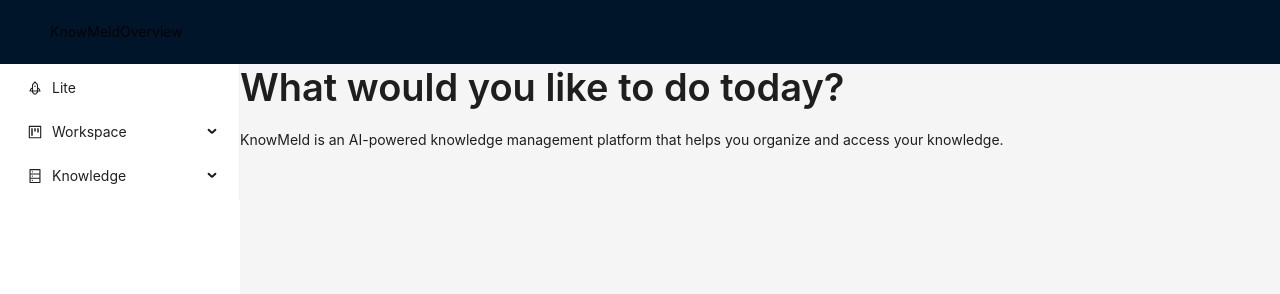
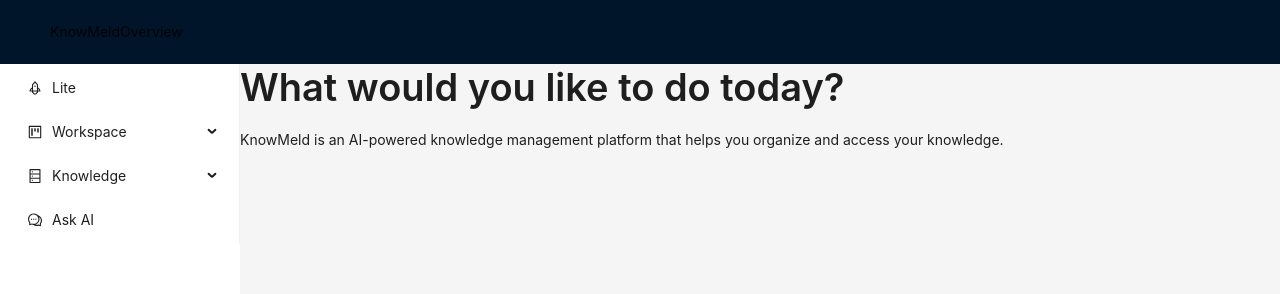
Before and after one commit to unit-mesh/know-meld, a Next.js app: page / in a window 1280 px wide. Shown: the top 294 px of the page. Built offline with nearby package versions, Linux system fonts and the light colour scheme; what @ant-design/nextjs-registry would draw is missing.

Commit message:
fix: fix console errors

```diff
--- a/src/app/layout.tsx
+++ b/src/app/layout.tsx
@@ -4,7 +4,7 @@ import { Layout } from "antd";
 import { Geist, Geist_Mono } from "next/font/google";
 
 import Header from "@/components/layout/Header";
-import Sider from "@/components/layout/Sider";
+import Sider, { MenuItem } from "@/components/layout/Sider";
 import Content from "@/components/layout/Content";
 
 import {
@@ -15,6 +15,7 @@ import {
 } from "@ant-design/icons";
 
 import "./globals.css";
+import React from "react";
 
 const geistSans = Geist({
   variable: "--font-geist-sans",
@@ -33,7 +34,7 @@ export const metadata: Metadata = {
 
 const headerTitle = "KnowMeld";
 
-const menus = [
+const menuItems: MenuItem[] = [
   {
     key: "lite",
     label: "Lite",
@@ -43,12 +44,12 @@ const menus = [
   {
     key: "workspace",
     label: "Workspace",
-    icon: <ProjectOutlined />,
-    items: [
+    icon: <ProjectOutlined/>,
+    children: [
       {
         key: "/workspace/feature/analysis",
         label: "Feature Analysis",
-        icon: <RocketOutlined />,
+        icon: <RocketOutlined/>,
         routeTo: "/workspace/feature/analysis",
       }
     ],
@@ -56,21 +57,27 @@ const menus = [
   {
     key: "knowledge",
     label: "Knowledge",
-    icon: <DatabaseOutlined />,
-    items: [
+    icon: <DatabaseOutlined/>,
+    children: [
       {
         key: "item-2-sub-1",
         label: "Item 2 Sub 1",
-        icon: <DatabaseOutlined />,
+        icon: <DatabaseOutlined/>,
         routeTo: "/",
       },
       {
         key: "item-2-sub-2",
         label: "Item 2 Sub 2",
-        icon: <DatabaseOutlined />,
+        icon: <DatabaseOutlined/>,
         routeTo: "/",
       },
     ],
+  },
+  {
+    key: "chat",
+    label: "Ask AI",
+    icon: <CommentOutlined/>,
+    routeTo: "/",
   }
 ];
 
@@ -85,12 +92,12 @@ export default function RootLayout({
       className={`${geistSans.variable} ${geistMono.variable} antialiased`}
     >
     <AntdRegistry>
-          <Layout style={{ height: "100vh", display: "flex", flexDirection: "column" }}>
-            <Header style={{ display: "flex", alignItems: "center" }}  headerTitle={headerTitle}/>
-            <Layout style={{ flex: 1, display: "flex", flexDirection: "row", overflow: "hidden" }}>
-              <Sider width={240} style={{ overflow: "auto" }} menus={menus} />
+      <Layout style={{height: "100vh", display: "flex", flexDirection: "column"}}>
+        <Header style={{display: "flex", alignItems: "center"}} headerTitle={headerTitle}/>
+        <Layout style={{flex: 1, display: "flex", flexDirection: "row", overflow: "hidden"}}>
+          <Sider width={240} style={{overflow: "auto"}} menuItems={menuItems}/>
           <Layout
-                style={{ display: "flex", flexDirection: "column", flex: 1, overflow: "auto" }}>
+            style={{display: "flex", flexDirection: "column", flex: 1, overflow: "auto"}}>
             <Content
               style={{
                 margin: 0,
--- a/src/components/layout/Header.tsx
+++ b/src/components/layout/Header.tsx
@@ -6,9 +6,11 @@ import Link from "next/link";
 const { Header } = Layout;
 
 export default function AntdHeader(props: LayoutProps & { headerTitle: string }) {
+    const { headerTitle, ...otherProps } = props;
+
   return (
     <Header
-      {...props}
+      {...otherProps}
       className="flex items-center justify-between px-4 bg-background text-foreground"
       style={{
         ...props.style,
--- a/src/components/layout/Sider.tsx
+++ b/src/components/layout/Sider.tsx
@@ -1,88 +1,61 @@
 "use client";
 
-import Layout, { SiderProps } from "antd/lib/layout";
-import { Menu, theme, Tooltip } from "antd";
-import { usePathname, useRouter } from "next/navigation";
+import Layout, {SiderProps} from "antd/lib/layout";
+import {Menu, MenuProps, theme } from "antd";
+import {usePathname, useRouter} from "next/navigation";
 import React from "react";
+import {AppRouterInstance} from "next/dist/shared/lib/app-router-context.shared-runtime";
 
 const Sider = Layout.Sider;
 
-interface MenuItem {
-  key: string;
-  label: string;
-  icon: React.ReactNode;
-  items?: MenuItem[];
-  routeTo?: string;
-  disabled?: boolean;
+export type MenuItem = Required<MenuProps>['items'][number] & { routeTo?: string, children?: MenuItem[] };
+
+const replaceRouteToWithOnClick = (menuItem: MenuItem[], push: AppRouterInstance['push']): MenuItem[] => {
+  return menuItem.map((item) => {
+    const {routeTo, ...newItem} = item;
+
+    if (item.children) {
+      return {
+        ...newItem,
+        children: replaceRouteToWithOnClick(item.children, push),
+      };
+    }
+
+    return {
+      ...newItem,
+      onClick: () => {
+        if (item.routeTo) {
+          push(item.routeTo);
+        }
+      },
+    };
+  });
 }
 
-export default function AntdSider(props: SiderProps & { menus: MenuItem[] }) {
+export default function AntdSider(props: SiderProps & { menuItems: MenuItem[] }) {
   const router = useRouter();
   const pathname = usePathname();
+  const newMenuItems = replaceRouteToWithOnClick(props.menuItems, router.push);
   const {
-    token: { colorBgContainer },
+    token: {colorBgContainer},
   } = theme.useToken();
-
-  const renderMenuItem = (item: MenuItem) => {
-    if (item?.items) {
-      return (
-        <Menu.SubMenu
-          key={item.key}
-          title={
-            collapsed ? (
-              <Tooltip placement="right" title={item.label}>
-                {item.icon}
-              </Tooltip>
-            ) : (
-              <>
-                {item.icon}
-                <span>{item.label}</span>
-              </>
-            )
-          }
-        >
-          {item.items.map(renderMenuItem)}
-        </Menu.SubMenu>
-      );
-    }
-
-    return (<Menu.Item key={item.key} onClick={() => item.routeTo && router.push(item.routeTo)} disabled={item.disabled} style={
-      collapsed ? { paddingLeft: "24px" } : {}
-    }>
-      {collapsed ? (
-        <Tooltip placement="right" title={item.label}>
-          {item.icon}
-        </Tooltip>
-      ) : (
-        <>
-          {item.icon}
-          <span>{item.label}</span>
-        </>
-      )}
-    </Menu.Item>
-    );
-  };
-
-  const [collapsed, setCollapsed] = React.useState(false);
 
   return (
     <Sider
       collapsible
       collapsedWidth={80}
-      onCollapse={setCollapsed}
       {...props} style={{
-        background: colorBgContainer,
-        display: "flex",
-        flexDirection: "column",
-        height: "100%",
-      }}>
-      <div style={{ display: "flex", flexDirection: "column", height: "100%" }}>
+      background: colorBgContainer,
+      display: "flex",
+      flexDirection: "column",
+      height: "100%",
+    }}>
+      <div style={{display: "flex", flexDirection: "column", height: "100%"}}>
         <Menu
           mode="inline"
           selectedKeys={[pathname]}
-        >
-          {props.menus.map(renderMenuItem)}
-        </Menu>
+          items={newMenuItems}
+        />
       </div>
     </Sider>
   );
```
Lines whose indentation alone changed are shown as unchanged.
